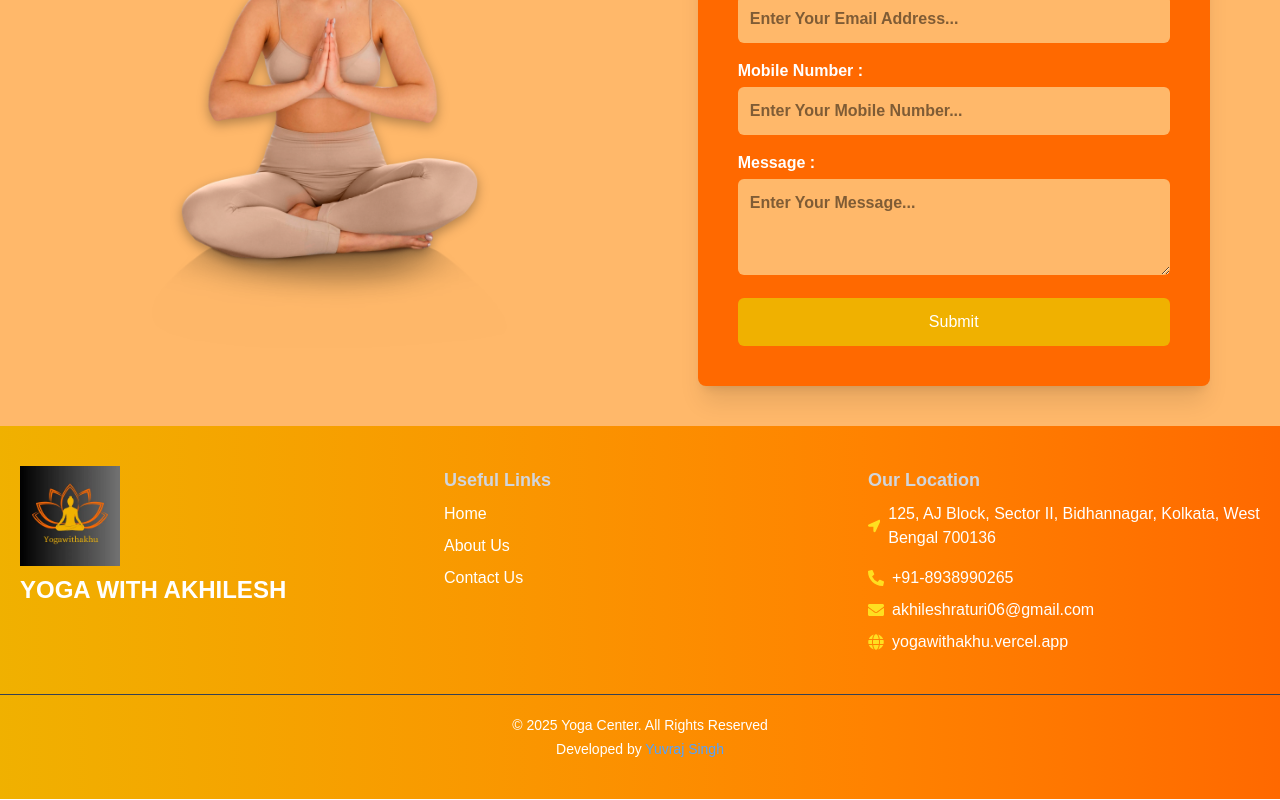
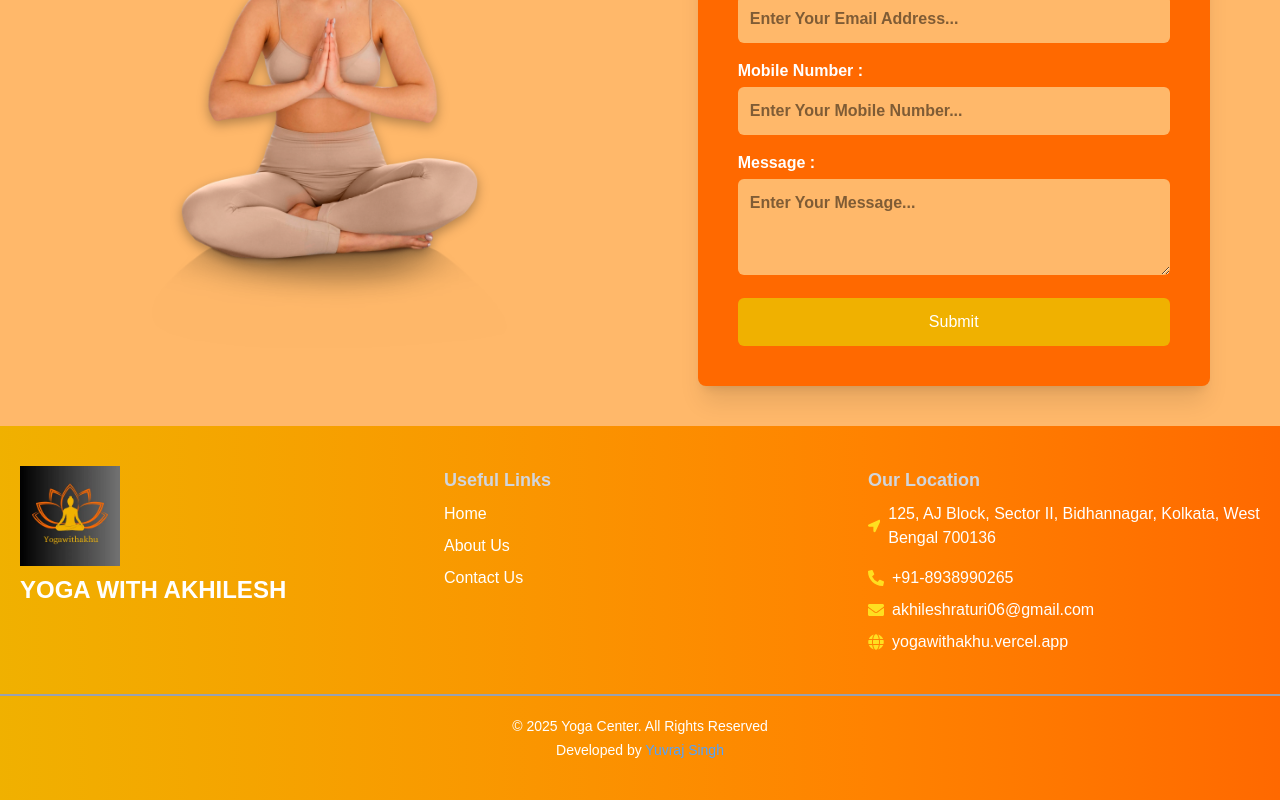
Before and after one commit to YuvrajSingh9617/yogawithakhu, a Next.js app: page / in a window 1280 px wide. Shown: the part 3110-3910 px from the top of the page. Built offline with nearby package versions, Linux system fonts and the light colour scheme.

Commit message:
14-04-2025 06-42 Commit

```diff
--- a/app/_Component/footer.js
+++ b/app/_Component/footer.js
@@ -81,7 +81,7 @@ const Footer = () => {
             </div>
 
             {/* Bottom Section */}
-            <div className="mt-10 border-t border-gray-700 pt-5 text-center text-white text-sm">
+            <div className="mt-10 border-t-2 border-gray-400 pt-5 text-center text-white text-sm">
                 <p>&copy; 2025 Yoga Center. All Rights Reserved</p>
                 <p className="mt-1">
                     Developed by{" "}
```
